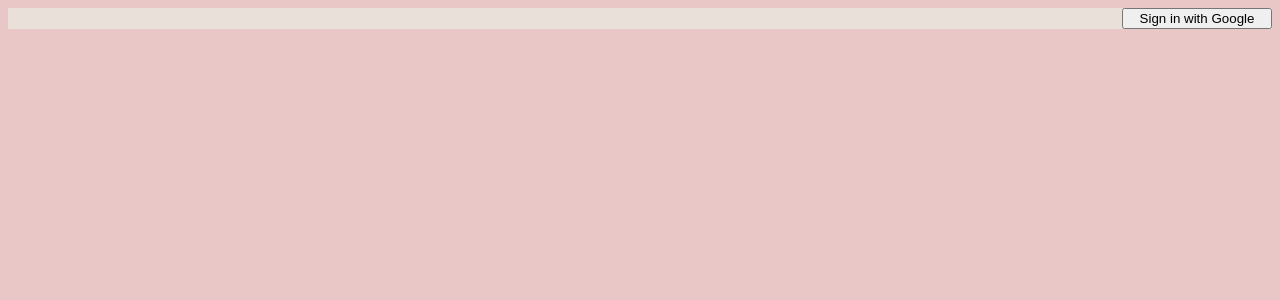
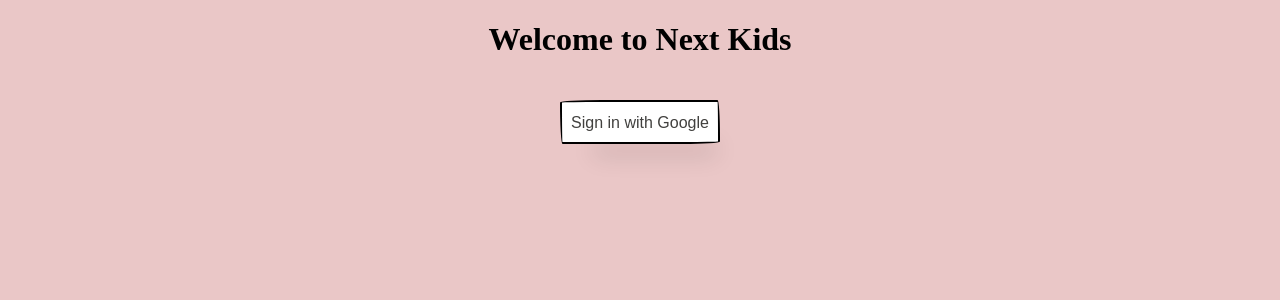
Before and after one commit to Drakoulakou/next-kids, a Next.js app: page / in a window 1280 px wide. Shown: the top 300 px of the page. Built offline with nearby package versions, Linux system fonts and the light colour scheme; no server answers.

Commit message:
SQL init

```diff
--- a/components/KidForm.jsx
+++ b/components/KidForm.jsx
@@ -15,7 +15,7 @@ export default function App() {
   }
 
   return (
-    <>
+    <div className="form">
       <form className="wrapperForm" onSubmit={handleSubmit(onSubmit)}>
         <label>Name</label>
         <input placeholder="Type name..." {...register("name")} />
@@ -41,8 +41,10 @@ export default function App() {
         </select>
         {/* errors will return when field validation fails  */}
 
-        <input className="submitBtn" type="submit" />
+        <button className="submitBtn" type="submit">
+          Add Kid
+        </button>
       </form>
-    </>
+    </div>
   );
 }
--- /dev/null
+++ b/components/KidsList.jsx
@@ -0,0 +1,3 @@
+export default function KidsList() {
+  return <h3>Your Kids list</h3>;
+}
--- a/components/UserArea.jsx
+++ b/components/UserArea.jsx
@@ -27,7 +27,7 @@ export default function IndexPage() {
 
   return (
     <div className="wrapper">
-      <button className="signInBtn" onClick={() => signIn("google")}>
+      <button className="submitBtn" onClick={() => signIn("google")}>
         Sign in with Google
       </button>
     </div>
--- a/package.json
+++ b/package.json
@@ -9,6 +9,7 @@
     "lint": "next lint"
   },
   "dependencies": {
+    "@vercel/postgres": "^0.5.0",
     "next": "13.5.4",
     "next-auth": "^4.23.2",
     "react": "^18",
--- a/pages/api/kids.js
+++ b/pages/api/kids.js
@@ -1,15 +1,16 @@
-// Next.js API route support: https://nextjs.org/docs/api-routes/introduction
+import { sql } from "@vercel/postgres";
 
 const kids = [];
 
-export default function handler(req, res) {
+export default async function handler(req, res) {
   try {
     if (req.method === "GET") {
-      res.status(200).json(kids); // response the kids
+      const { rows } = await sql`SELECT * from Kids`;
+      res.status(200).json(rows); // response the kids
     }
     if (req.method === "POST") {
       const kid = JSON.parse(req.body); // JSON.parse transform string to object
-      kids.push(kid);
+
       res.status(200).json(kids); // REQUIRED response
     }
   } catch (err) {
--- a/pages/index.js
+++ b/pages/index.js
@@ -7,12 +7,16 @@ export default function Home() {
 
   return (
     <div>
-      <div className="userAreaWrapper">
+      {status !== "authenticated" && (
+        <div>
+          <h1 className="welcomeHeader">Welcome to Next Kids</h1>
+        </div>
+      )}
+      <div className={status === "authenticated" ? "userAreaWrapper" : ""}>
         <UserArea />
       </div>
       {status === "authenticated" && (
         <div>
-          <div>The kids in your class</div>
           <KidForm />
         </div>
       )}
--- a/styles/globals.css
+++ b/styles/globals.css
@@ -1,6 +1,16 @@
 body {
   background: #eac7c7;
   font-family: cursive;
+}
+input {
+  border-radius: 6px;
+  height: 40px;
+  width: 250px;
+}
+
+.welcomeHeader {
+  display: flex;
+  justify-content: center;
 }
 
 .wrapper {
@@ -23,17 +33,19 @@ img {
 }
 .userAreaWrapper {
   display: flex;
-  justify-content: flex-end;
+  justify-content: center;
   background-color: #eae0da;
 }
 
-.signInBtn {
-  width: 150px;
-}
 .imageAndBtn {
   display: flex;
   align-items: center;
 }
+
+.form {
+  padding: 40px;
+}
+
 .wrapperForm {
   display: flex;
   flex-direction: column;
```
Also changed, not shown: pages/kids.js (added, +22 -0 lines), 1 other file (tests, documents, lock files or other folders).
